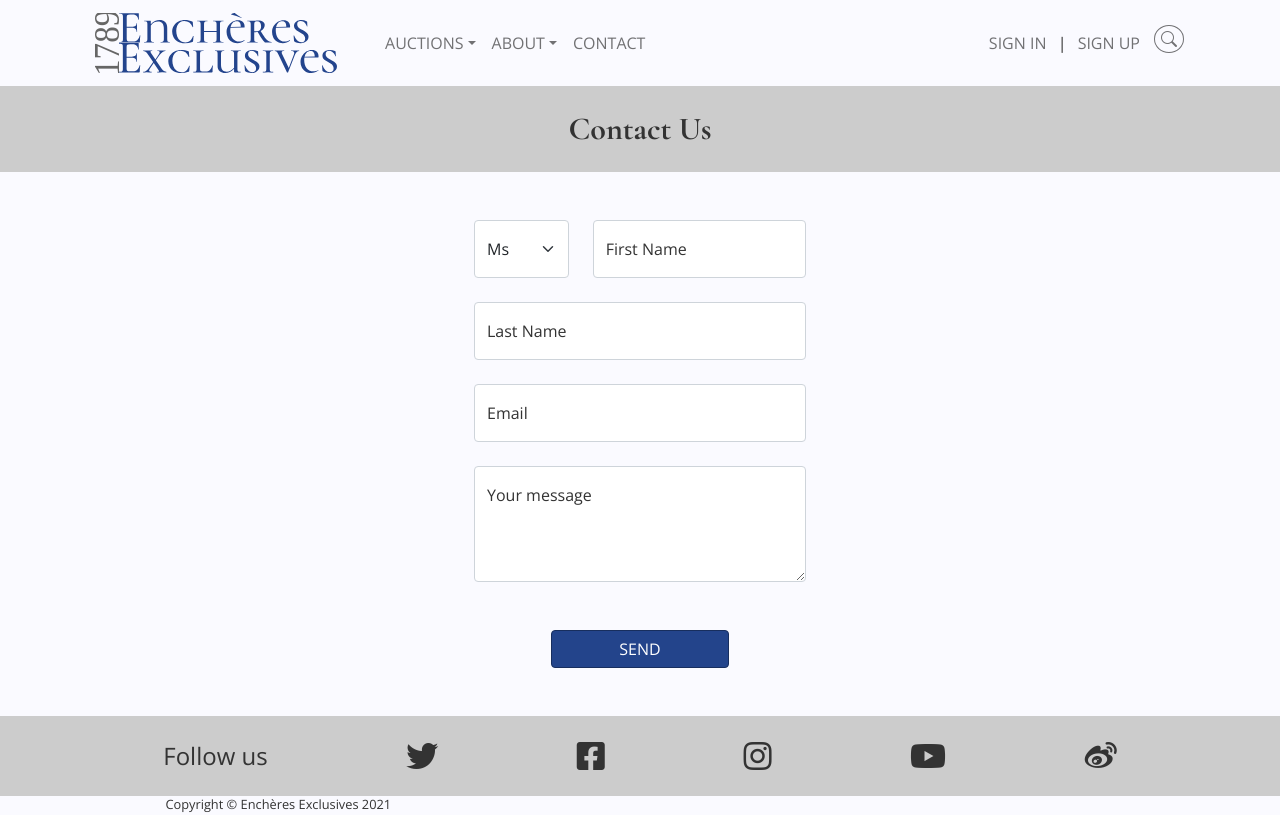
After one commit to Code-Institute-Submissions/LuciusVH-encheres-exclusives_N, a Python web app: template templates/contact.html in a window 1280 px wide. The commit adds this page. Run offline with Jinja, Linux system fonts and the light colour scheme; the template is opened without the code that fills it, so the values that code supplies are empty; some libraries are stand-ins or nearby versions.

Commit message:
creation of contact.html

```diff
--- a/static/css/style.css
+++ b/static/css/style.css
@@ -621,6 +621,13 @@ label[for="newsletter"],
 }
 
 
+/* _____ CONTACT FORM _____ */
+
+#users-message {
+  height: 116px;
+}
+
+
 /* _____ FOOTER _____ */
 
 .social {
--- /dev/null
+++ b/templates/contact.html
@@ -0,0 +1,59 @@
+{% extends "base.html" %}
+{% block content %}
+
+  <header class="header-title bg-dark p-3 mb-3 mb-md-5">
+    <div class="d-flex flex-column flex-md-row align-lots-baseline text-md-start text-center">
+      <div class="p-md-2 mx-auto">
+        <h2 class="fw-bolder m-0">Contact Us</h2>
+      </div>
+    </div>
+  </header>
+
+  <!-- Contact form -->
+  <section class="pb-3 pb-md-5">
+    <div class="container px-4 mt-sm-5">
+      <div class="row gx-4 gx-lg-5">
+        <div class="col-md-7 col-lg-5 col-xl-4 mx-auto">
+          <form method="POST" action="">
+            <div class="row">
+              <div class="col-md-4 mb-4 mb-md-0">
+                <label for="title" class="visually-hidden">Title</label>
+                <select class="form-select" id="title" name="title" required>
+                  <option selected>Ms</option>
+                  <option>Miss</option>
+                  <option>Mrs</option>
+                  <option>Mr</option>
+                  <option>Dr</option>
+                  <option>Lady</option>
+                  <option>Sir</option>
+                </select>
+              </div>
+              <div class="form-floating col-md-8">
+                <input id="first_name" name="first_name" type="text" class="form-control" placeholder="First Name" required>
+                <label for="first_name">First Name</label>
+              </div>
+            </div>
+            <div class="form-floating mx-auto my-4">
+              <input id="last_name" name="last_name" type="text" class="form-control" placeholder="Last Name" required>
+              <label for="last_name">Last Name</label>
+            </div>
+            <div class="form-floating mx-auto mb-4">
+              <input id="email" name="email" type="email" class="form-control" placeholder="name@example.com" required>
+              <label for="email">Email</label>
+            </div>
+            <div class="form-floating mx-auto mb-4">
+              <textarea id="users-message" name="users-message" class="form-control" placeholder="Your message"></textarea>
+              <label for="users-message">Your message</label>
+            </div>
+            <div class="row">
+              <button type="submit" class="col-8 col-sm-6 mx-auto mt-4 btn btn-bg-dark upper">
+                Send
+              </button>
+            </div>
+          </form>
+        </div>
+      </div>
+    </div>
+  </section>
+
+{% endblock %}
```
